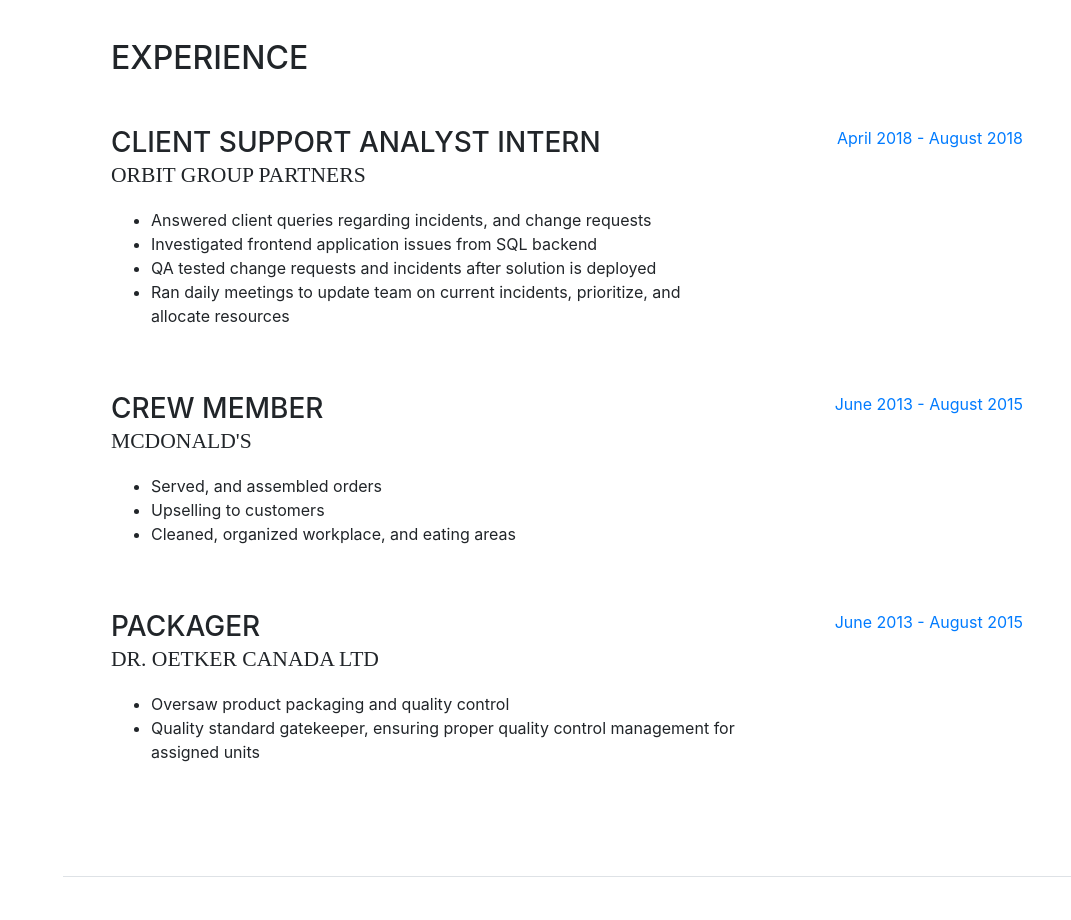
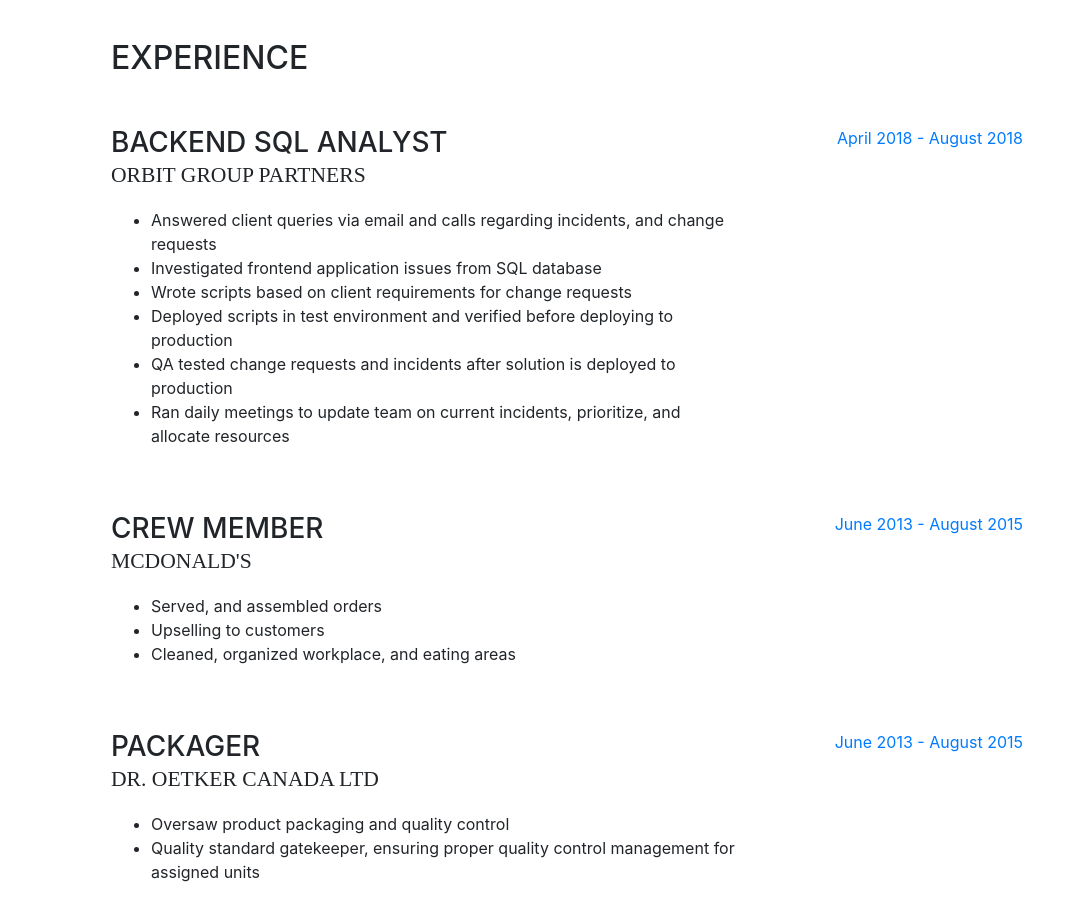
Before and after one commit to brian-hane/brian-hane.github.io, a website with bundled scripts: page index.html in a window 1280 px wide. Shown: the part 5160-6080 px from the top of the page, without its empty margins (209-1280 px from the left). Before the commit the page ends 6037 px from the top, so only its background shows below. Built offline with nearby package versions, Linux system fonts and the light colour scheme; a web font is replaced by a local one.

Commit message:
Update index.html

```diff
--- a/index.html
+++ b/index.html
@@ -358,12 +358,14 @@
         <h2 class="mb-5">Experience</h2>
 			<div class="resume-item d-flex flex-column flex-md-row mb-5">
           <div class="resume-content mr-auto">
-            <h3 class="mb-0">Client Support Analyst Intern</h3>
+            <h3 class="mb-0">Backend SQL Analyst</h3>
             <div class="subheading mb-3">Orbit Group Partners</div>
             <ul>
-              <li>Answered client queries regarding incidents, and change requests</li>
-              <li>Investigated frontend application issues from SQL backend</li>
-	      <li>QA tested change requests and incidents after solution is deployed</li>
+              <li>Answered client queries via email and calls regarding incidents, and change requests</li>
+	      <li>Investigated frontend application issues from SQL database</li>
+	      <li>Wrote scripts based on client requirements for change requests</li>
+	      <li>Deployed scripts in test environment and verified before deploying to production</li>
+	      <li>QA tested change requests and incidents after solution is deployed to production</li>
               <li>Ran daily meetings to update team on current incidents, prioritize, and allocate resources</li>
             </ul>
           </div>
```
